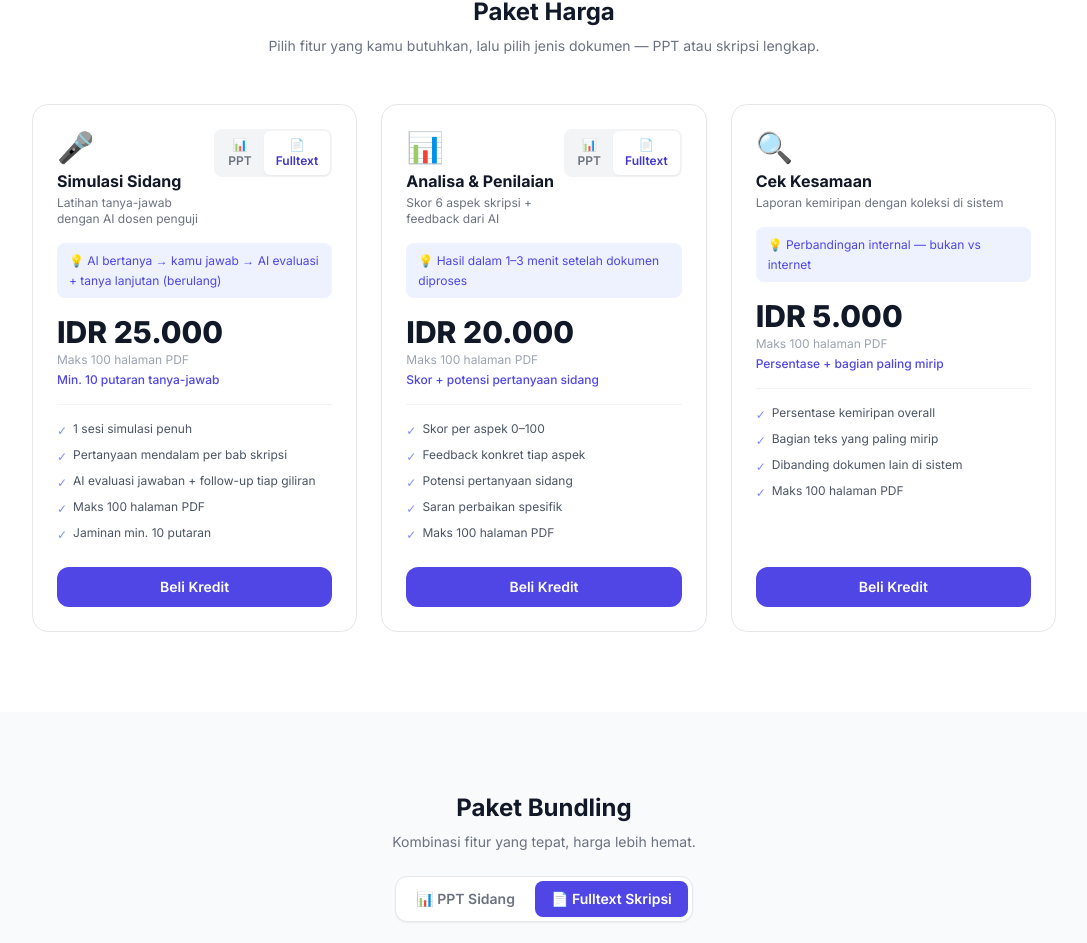
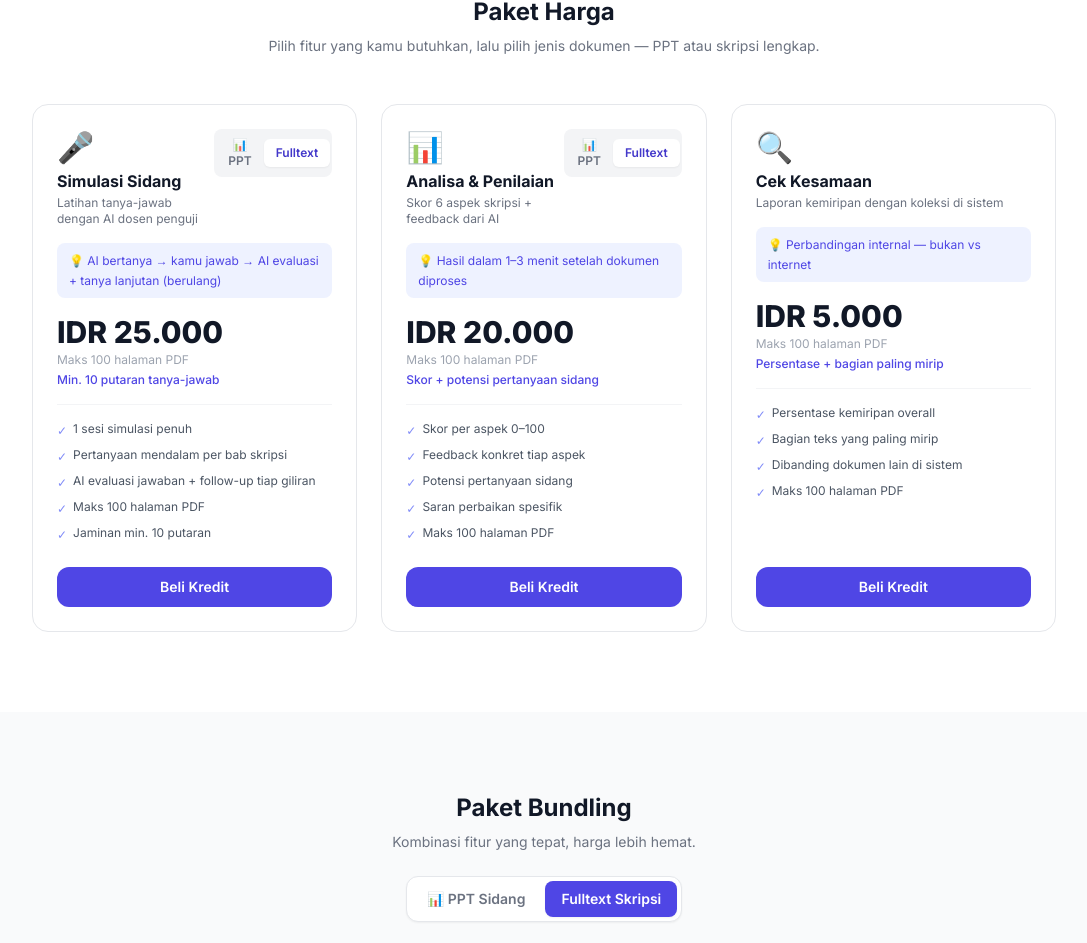
Before and after one commit to mrifala29/TemanSkripsi, a Next.js app in the folder frontend/: page /pricing in a window 1280 px wide. Shown: the part 491-1434 px from the top of the page, without its empty margins (96-1183 px from the left). Built offline with nearby package versions, Linux system fonts and the light colour scheme; no server answers.

Commit message:
Minor update for frontend

```diff
--- a/frontend/app/pricing/page.tsx
+++ b/frontend/app/pricing/page.tsx
@@ -228,7 +228,7 @@ function Toggle({
             : 'text-gray-500 hover:text-gray-700'
         }`}
       >
-        📄 Fulltext
+         Fulltext
       </button>
     </div>
   )
@@ -387,7 +387,7 @@ export default function PricingPage() {
                     : 'text-gray-500 hover:text-gray-700 hover:bg-gray-50'
                 }`}
               >
-                📄 Fulltext Skripsi
+                 Fulltext Skripsi
               </button>
             </div>
           </div>
```
